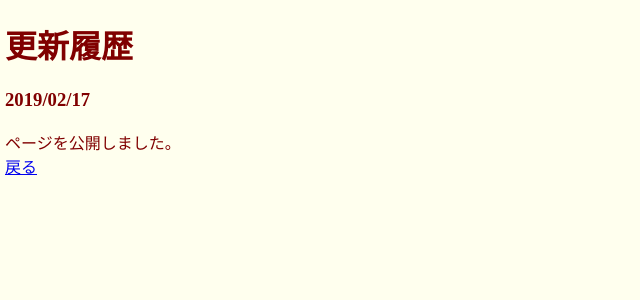
After one commit to takasa5/ssbu-roomlist, a Flask app: page /history in a window 1280 px wide. The commit adds this page. Shown: the top 300 px of the page, without its empty margins (0-640 px from the left). Run offline with Flask 2, Linux system fonts and the light colour scheme.

Commit message:
add history page

```diff
--- a/app.py
+++ b/app.py
@@ -12,6 +12,10 @@ ROOM_LIST = []
 @app.route('/')
 def index():
     return render_template('index.html')
+
+@app.route('/history')
+def history():
+    return render_template('history.html')
 
 @socketio.on("open")
 def return_list():
--- /dev/null
+++ b/templates/history.html
@@ -0,0 +1,14 @@
+<!DOCTYPE html>
+<html>
+<head>
+    <meta charset="utf-8" />
+    <meta http-equiv="X-UA-Compatible" content="IE=edge">
+    <title>更新履歴 | とし部屋@SSBU</title>
+    <link rel="stylesheet" type="text/css" media="screen" href="/static/main.css?4" />
+</head>
+<body>
+    <h1>更新履歴</h1>
+    <h3>2019/02/17</h3>
+    ページを公開しました。<br>
+    <a href="/">戻る</a>
+</body>
--- a/templates/index.html
+++ b/templates/index.html
@@ -24,7 +24,7 @@
             v-bind:room="room"
         ></room-list>
     </div>
-    <script src="/static/main.js?4"></script>
+    <script src="/static/main.js?5"></script>
     <hr>
     <footer>
         <h3>使い方</h3>
@@ -34,7 +34,7 @@
         ・つまり、基本的には部屋を立てた人がその後を管理してください。<br>
         ・人数が1人になっているときに「-」を押すと部屋を消すことができます。<br>
         ・荒らされることは考えてないので良心的に楽しく使ってください。<br>
-        2019/02/17
+        <a href="/history">更新履歴</a>
     </footer>
 </body>
 </html>
```
